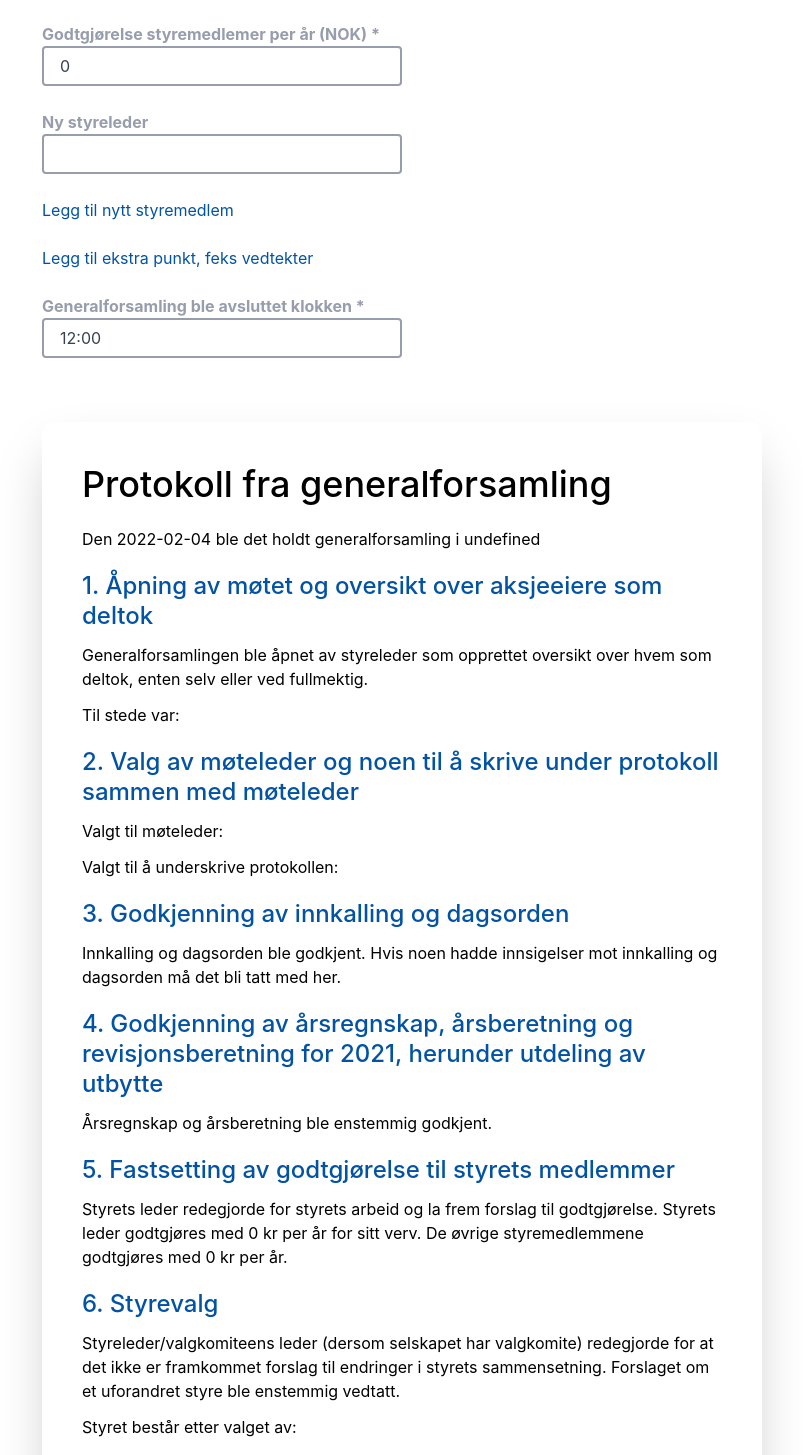
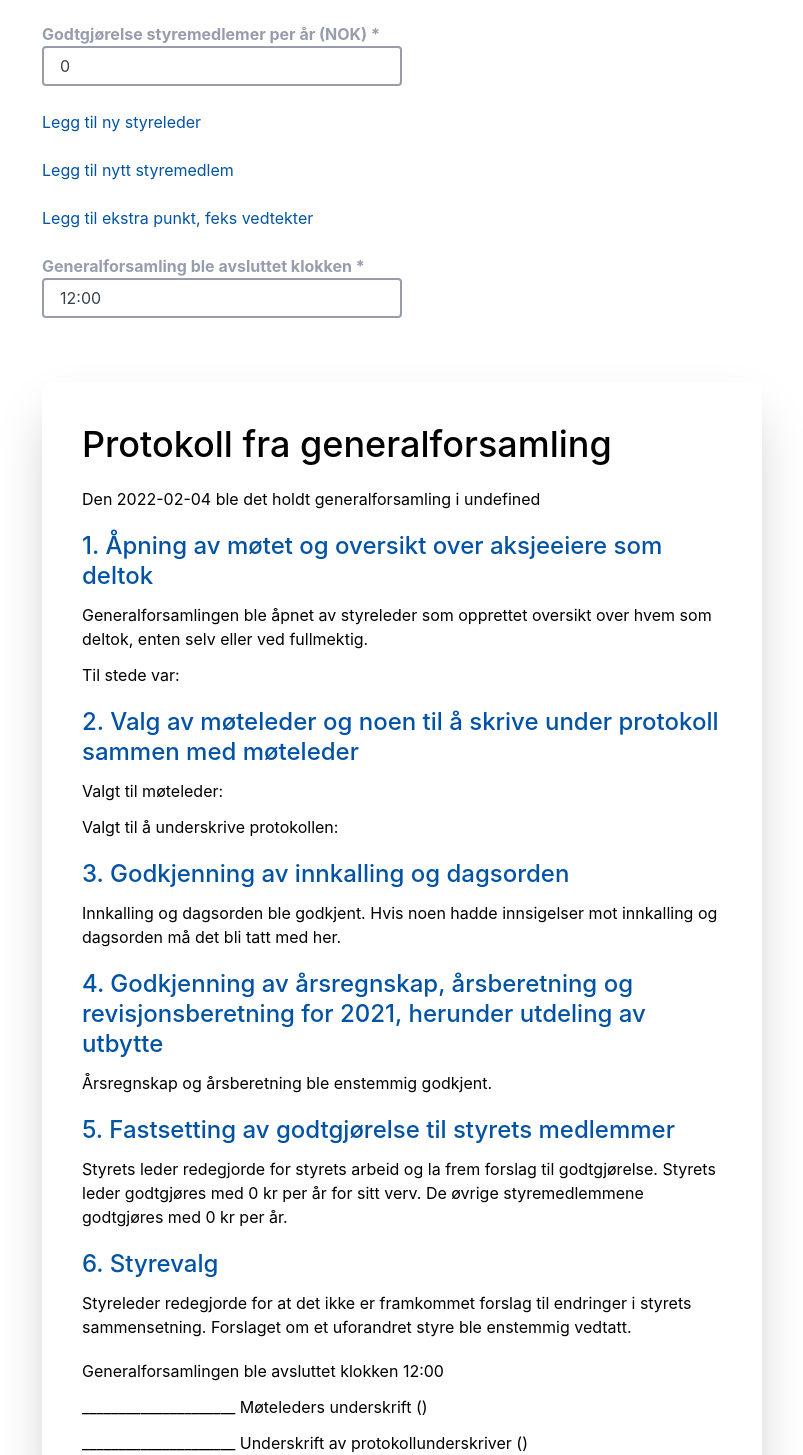
Before and after one commit to jakoblind/protokoll, a Next.js app: page / in a window 1280 px wide. Shown: the part 1243-2698 px from the top of the page, without its empty margins (238-1041 px from the left). Built offline with nearby package versions, Linux system fonts and the light colour scheme.

Commit message:
support new styre being optional

```diff
--- a/components/GeneralforsamlingsForm.js
+++ b/components/GeneralforsamlingsForm.js
@@ -51,7 +51,7 @@ export function GeneralforsamlingForm() {
             <OrgFinder
               setOrg={(v) => {
                 setOrg(v);
-                setValue("orgname", v.navn, { shouldValidate: true });
+                setValue("orgname", v?.navn, { shouldValidate: true });
               }}
               setStyreLeder={setStyreLederBrreg}
               org={org}
@@ -137,13 +137,14 @@ export function GeneralforsamlingForm() {
           errors={errors}
         />
 
-        <TextField
+        <OptionalInput
+          addText="Legg til ny styreleder"
           register={register}
-          required={false}
-          label="Ny styreleder"
-          name="ny_styreleder"
           errors={errors}
+          inputTextLabel="Ny styreleder"
+          inputTextName="ny_styreleder"
         />
+
         <NInputs
           addText="Legg til nytt styremedlem"
           register={register}
@@ -355,6 +356,45 @@ function Group({ children, header }) {
   );
 }
 
+function OptionalInput({
+  addText,
+  register,
+  errors,
+  inputTextLabel,
+  inputTextName,
+}) {
+  const [show, setShow] = useState(false);
+  return (
+    <>
+      {show ? (
+        <div key={`${inputTextLabel}`}>
+          <TextField
+            register={register}
+            required={false}
+            label={`${inputTextLabel}`}
+            name={`${inputTextName}`}
+            errors={errors}
+            autoFocus={true}
+          />
+        </div>
+      ) : (
+        <div>
+          <button
+            type="button"
+            className="text-blue-600 mb-6"
+            onClick={(e) => {
+              e.preventDefault();
+              setShow(true);
+            }}
+          >
+            {addText}
+          </button>
+        </div>
+      )}
+    </>
+  );
+}
+
 function NInputs({
   addText,
   register,
--- a/utils/data-transformer.js
+++ b/utils/data-transformer.js
@@ -1,4 +1,5 @@
 export function getStructuredData(data, org, styreLederBrreg) {
+  const newStyremedlemer = getStyremedlemer(data);
   const punkter = [
     {
       heading: `Åpning av møtet og oversikt over aksjeeiere som deltok`,
@@ -47,12 +48,16 @@ export function getStructuredData(data, org, styreLederBrreg) {
       : []),
     {
       heading: `Styrevalg`,
-      description: [
-        `Styreleder/valgkomiteens leder (dersom selskapet har valgkomite) redegjorde for at det ikke er framkommet forslag til endringer i styrets sammensetning. Forslaget om et uforandret styre ble enstemmig vedtatt.`,
-        `Styret består etter valget av:`,
-        `Styreleder: ${data.ny_styreleder}`,
-        ...getStyremedlemer(data).map((name) => `Styremedlemer: ${name}`),
-      ],
+      description:
+        data.ny_styreleder || newStyremedlemer.length > 0
+          ? [
+              `Styret består etter valget av:`,
+              `Styreleder: ${data.ny_styreleder || styreLederBrreg || ""}`,
+              ...newStyremedlemer.map((name) => `Styremedlemer: ${name}`),
+            ]
+          : [
+              `Styreleder redegjorde for at det ikke er framkommet forslag til endringer i styrets sammensetning. Forslaget om et uforandret styre ble enstemmig vedtatt.`,
+            ],
     },
     ...getExtraPunkter(data).flatMap((a, i) => [
       {
```
